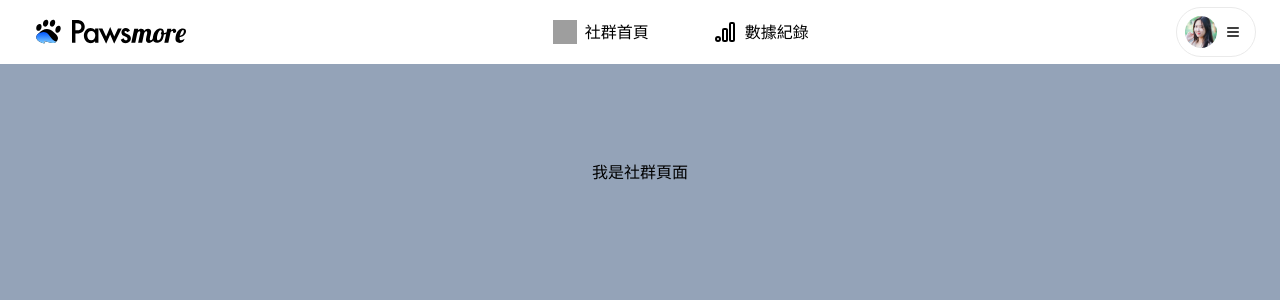
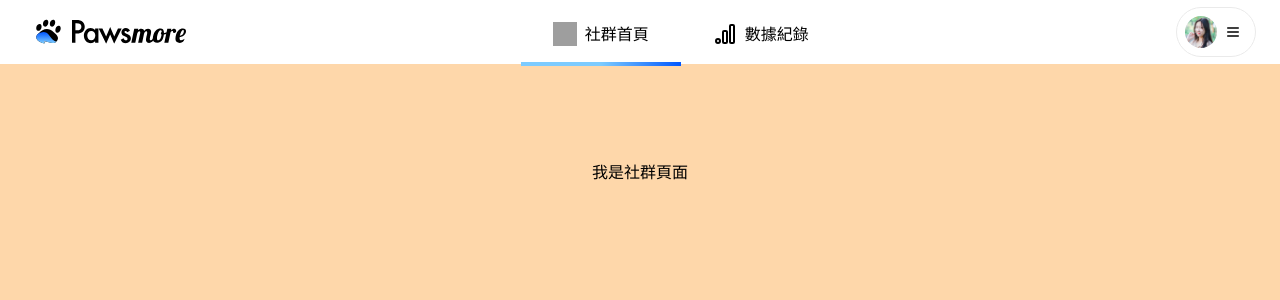
Before and after one commit to penspulse326/rocket_pawsmore, a Next.js app: page /test/social in a window 1280 px wide. Shown: the top 300 px of the page. Built offline with nearby package versions, Linux system fonts and the light colour scheme; grey boxes are pictures that could not be loaded.

Commit message:
style: menu style change, add switch animation

```diff
--- a/src/components/Navbar.tsx
+++ b/src/components/Navbar.tsx
@@ -4,6 +4,7 @@ import { useState } from "react";
 
 export default function Navbar() {
   const [isMenuOpen, setIsMenuOpen] = useState(false);
+  const [page, setPage] = useState(0);
 
   return (
     <nav className="outter flex justify-between items-center pl-8 pr-6 h-16">
@@ -26,22 +27,39 @@ export default function Navbar() {
         />
       </Link>
       {/* 頁面連結 */}
-      <div className="flex">
-        <Link href="/test/social" className="flex gap-2 px-8 py-6">
+      <div className="relative flex">
+        <Link
+          href="/test/social"
+          className="flex gap-2 px-8 pt-6 pb-5"
+          onClick={() => setPage(0)}
+        >
           <Image src="/icons/home.svg" alt="home" width={24} height={24} />
           社群首頁
         </Link>
-        <Link href="/test/social" className="flex gap-2 px-8 py-6">
+        <Link
+          href="/test/social"
+          className="flex gap-2 px-8 pt-6 pb-5"
+          onClick={() => setPage(1)}
+        >
           <Image src="/icons/analytics.svg" alt="home" width={24} height={24} />
           數據紀錄
         </Link>
+        <div
+          className={`
+          ${
+            page ? "slide-r" : "slide-l"
+          } absolute bottom-0 w-[50%] h-1 bg-gradient-to-r from-[#7CCBFF] via-[#7CCBFF] to-[#0057FF]
+        `}
+        ></div>
       </div>
       {/* 個人資訊按鈕 */}
       <div className="relative">
         <button
           type="button"
           onClick={() => setIsMenuOpen(!isMenuOpen)}
-          className="flex items-center gap-2 p-2 w-20 border border-stroke rounded-[30px]"
+          className={`${
+            isMenuOpen && "shadow-[0_0px_10px_0_rgba(0,0,0,0.15)]"
+          } flex items-center gap-2 p-2 w-20 border border-stroke rounded-[30px]`}
         >
           <div className="w-[32px] h-[32px] rounded-[50%] overflow-hidden ">
             <Image
@@ -49,7 +67,7 @@ export default function Navbar() {
               alt="user"
               width={100}
               height={100}
-              className="scale-125"
+              className="scale-110"
             />
           </div>
           <Image
@@ -63,24 +81,26 @@ export default function Navbar() {
         <ul
           className={`${
             isMenuOpen ? "tenkai" : "fuuin"
-          } absolute right-0 mt-2 w-40 h-auto px-6 py-4 border border-stroke rounded-[20px] bg-white overflow-hidden`}
+          } absolute right-0 flex flex-col mt-2 w-40 h-auto p-3 border border-stroke rounded-[20px] bg-white shadow-[0_0px_10px_0_rgba(0,0,0,0.15)]`}
         >
-          <li>
-            <Link href="#">訊息</Link>
+          <li className="px-3 py-1 rounded-[30px] hover:bg-secondary duration-300">
+            <Link href="#" className="inline-block w-full">
+              訊息
+            </Link>
           </li>
-          <li>
+          <li className="px-3 py-1 rounded-[30px] hover:bg-secondary duration-300">
             <Link href="#">通知</Link>
           </li>
-          <li>
-            <Link href="#">喜歡的貼文</Link>
+          <li className="mb-2 px-3 py-1 rounded-[30px] hover:bg-secondary duration-300">
+            <Link href="#">按過喜歡的貼文</Link>
           </li>
-          <li>
+          <li className="px-3 py-1 rounded-[30px] hover:bg-secondary duration-300">
             <Link href="#">個人帳號資料</Link>
           </li>
-          <li>
+          <li className="mb-2 px-3 py-1 rounded-[30px] hover:bg-secondary duration-300">
             <Link href="#">寵物基本資料</Link>
           </li>
-          <li>
+          <li className="px-3 py-1 rounded-[30px] hover:bg-secondary duration-300">
             <Link href="#">登出</Link>
           </li>
         </ul>
--- a/src/pages/test/social.tsx
+++ b/src/pages/test/social.tsx
@@ -4,7 +4,7 @@ export default function Social() {
   return (
     <>
       <Navbar></Navbar>
-      <main className="flex flex-col items-center justify-between p-24 min-h-screen bg-slate-400">
+      <main className="flex flex-col items-center justify-between p-24 min-h-screen bg-orange-200">
         我是社群頁面
       </main>
     </>
--- a/src/styles/animations.css
+++ b/src/styles/animations.css
@@ -1,7 +1,7 @@
+/* 選單展開 */
 .tenkai {
   animation: tenkai 0.1s linear;
 }
-
 @keyframes tenkai {
   0% {
     transform: scale(0);
@@ -13,11 +13,10 @@
     transform-origin: top right;
   }
 }
-
+/* 選單收回 */
 .fuuin {
   animation: fuuin 0.1s linear forwards;
 }
-
 @keyframes fuuin {
   0% {
     transform: scale(1);
@@ -29,3 +28,35 @@
     transform-origin: top right;
   }
 }
+/* 頁面切換往右 */
+.slide-r {
+  animation: slide-r 0.3s ease-out forwards;
+}
+
+@keyframes slide-r {
+  0% {
+    transform: translateX(0) scaleX(1);
+  }
+  50% {
+    transform: translateX(50%) scaleX(2);
+  }
+  100% {
+    transform: translateX(100%) scaleX(1);
+  }
+}
+/* 頁面切換往左 */
+.slide-l {
+  animation: slide-l 0.3s ease-out forwards;
+}
+
+@keyframes slide-l {
+  0% {
+    transform: translateX(100%) scaleX(1);
+  }
+  50% {
+    transform: translateX(50%) scaleX(2);
+  }
+  100% {
+    transform: translateX(0) scaleX(1);
+  }
+}
```
